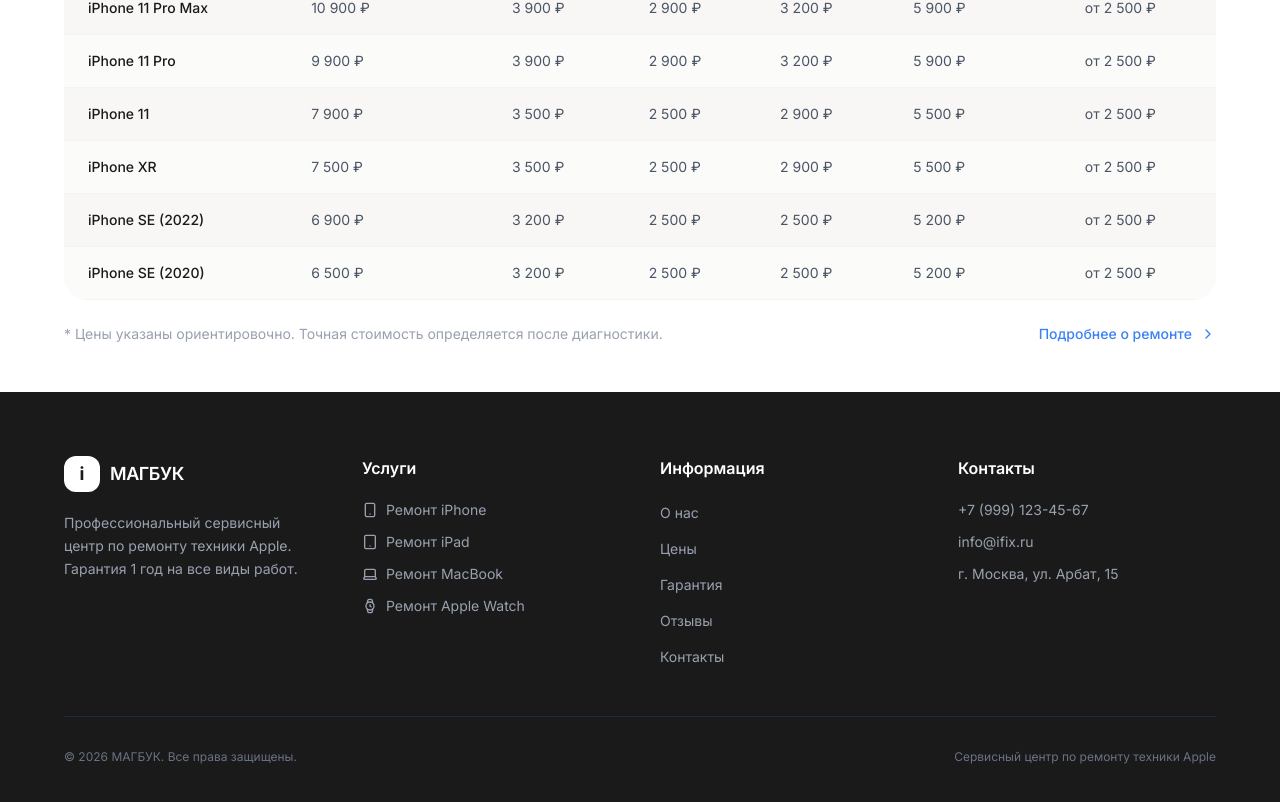
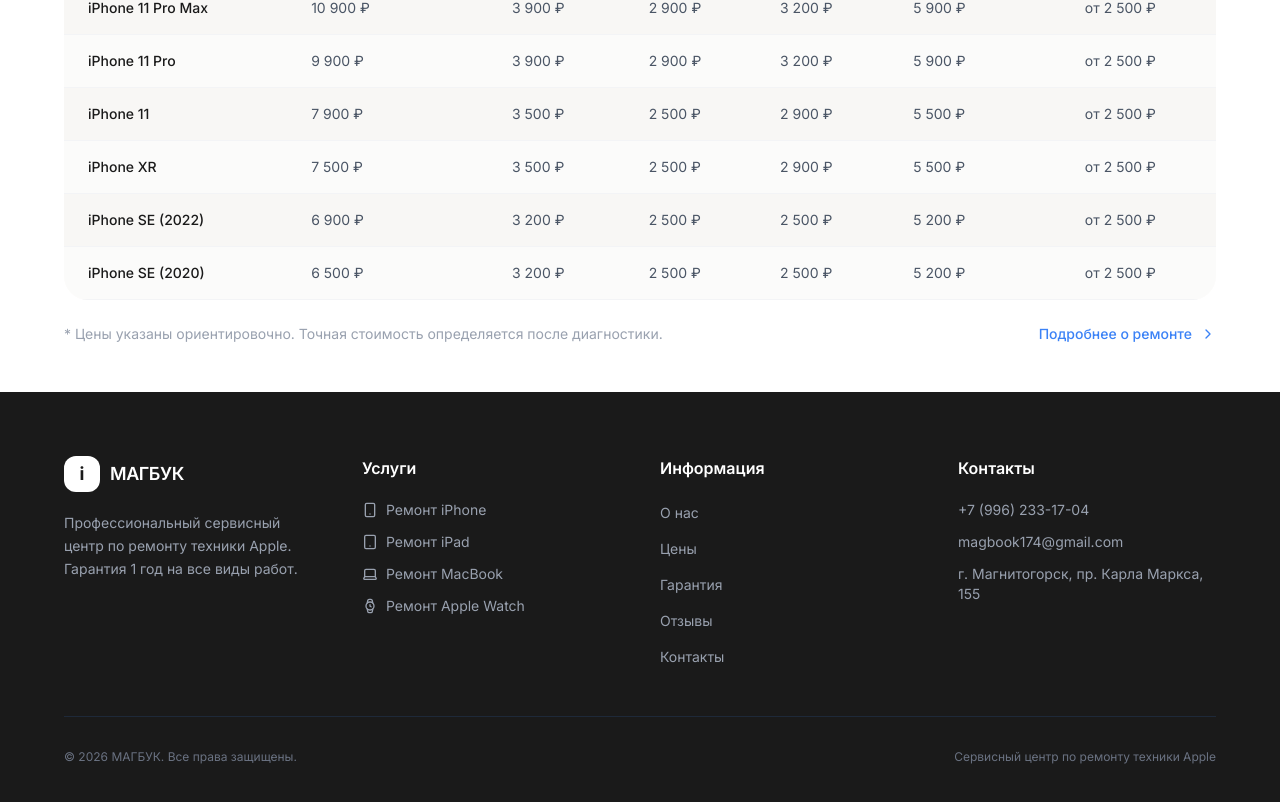
Before and after one commit to neimoralex-coder/my-site, a React (Vite) app: page /#/pricing in a window 1280 px wide. Shown: the part 1390-2192 px from the top of the page. Built offline with nearby package versions, Linux system fonts and the light colour scheme; no server answers.

Commit message:
Update default config

```diff
--- a/src/data/defaultConfig.ts
+++ b/src/data/defaultConfig.ts
@@ -108,10 +108,9 @@
 
 export const defaultConfig: SiteConfig = {
   siteName: 'МАГБУК',
-  phone: '+7 (999) 123-45-67',
-  email: 'info@ifix.ru',
-  address: 'г. Москва, ул. Арбат, 15',
-  metro: 'Ст. метро «Смоленская», 5 мин пешком',
+  phone: '+7 (996) 233-17-04',
+  email: 'magbook174@gmail.com',
+  address: 'г. Магнитогорск, пр. Карла Маркса, 155',
   heroTitle: 'Ремонт техники Apple',
   heroSubtitle: 'с гарантией 1 год',
   heroDescription:
```
